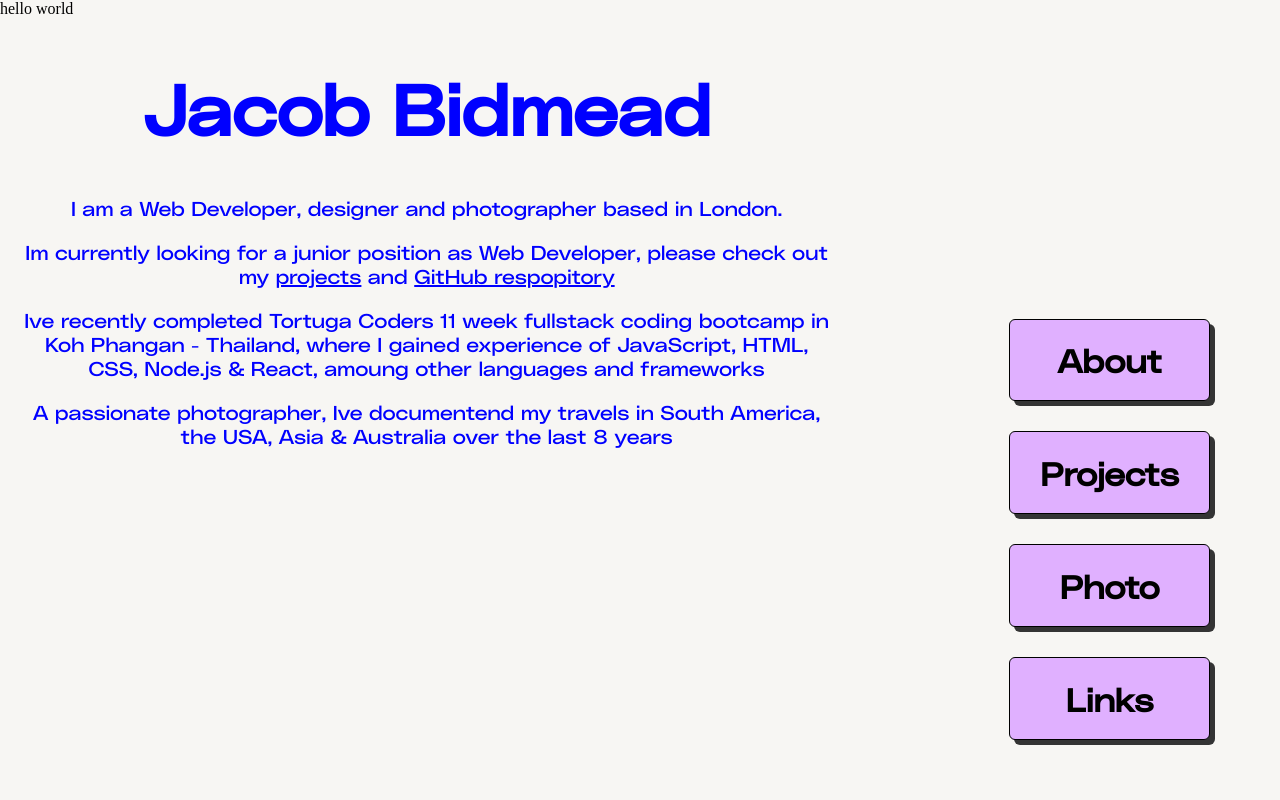
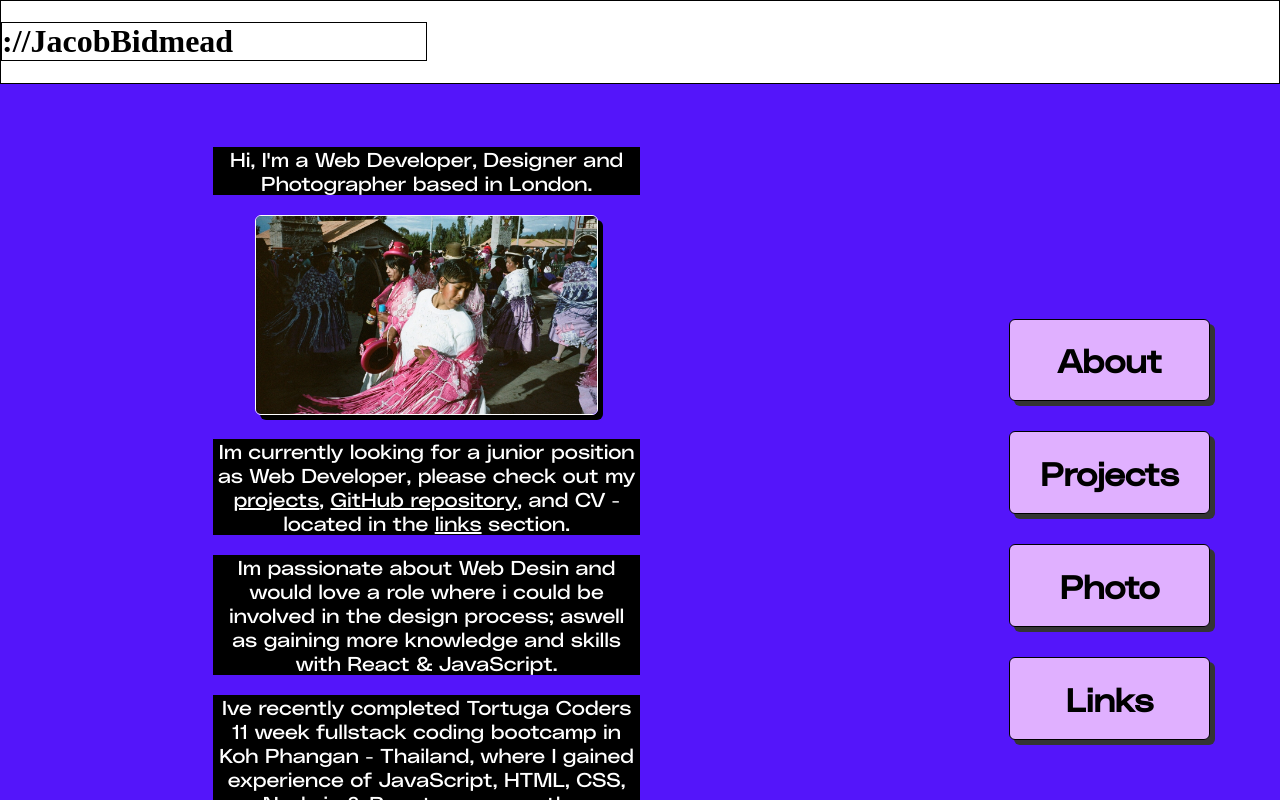
Before and after one commit to Jacobbidmead/portfolio-react, a React (Create React App) app: page / in a window 1280 px wide. Both pictures are taken after a click on the element "About". Shown: the top 800 px of the page. Built offline with nearby package versions, Linux system fonts and the light colour scheme.

Commit message:
added content and styling to about section

```diff
--- a/src/App.css
+++ b/src/App.css
@@ -6,19 +6,26 @@
 body {
   margin: 0;
   padding: 0;
+	height: 100vh;
 }
 
 .background {
   height: 100vh;
-	background-color: rgb(247, 246, 243);
+	background-color: #5415fa;
 }
 
 .top-bar {
-	background-color: rgb(247, 246, 243);
+	background-color: ;
+	display: grid;
+	grid-template-columns: 1fr 2fr;
+	border: 1px black solid;
+
+
 }
 
 .main-display {
-  margin: 20px;
+
+
 }
 
 .main-layout {
@@ -39,6 +46,8 @@ body {
     -webkit-line-clamp: 7;
     display: -webkit-box;
     -webkit-box-orient: vertical;
+		padding: 10px;
+
 }
 
 .disk {
@@ -67,7 +76,7 @@ body {
   color: rgba(224, 176, 255);
   font-family: PolySans;
 	border: 1px black solid;
-	box-shadow: 5px 5px 0 0 rgba(167, 252, 0);
+	box-shadow: 5px 5px 0 0 white;
 	border-radius: 6px;
 	text-align: center;
 	background-color: black;
@@ -104,7 +113,7 @@ body {
   margin-right: 70px;
   background-color: black;
   border: 1px black solid;
-	box-shadow: 5px 5px 0 0 rgba(167, 252, 0);
+	box-shadow: 5px 5px 0 0 white;
 	border-radius: 6px;
 }
 
--- a/src/App.js
+++ b/src/App.js
@@ -44,11 +44,11 @@ class App extends React.Component {
 	render() {
 		return (
 <>
-			<div className="top-bar">hello world</div>
+			<div className="top-bar"><h1 className="top-bar">://JacobBidmead</h1></div>
 			<div className="background main-layout">
 
 
-		<div>
+		<div className="main-display">
       {this.state.showHome  && <div className="main-display"><Home /></div>}
 
       {this.state.showLinks && <Links/>}
--- a/src/components/About.js
+++ b/src/components/About.js
@@ -6,18 +6,34 @@ class About extends React.Component {
 		return (
 			<div className="about-container">
 			  <div>
-         <h1 className="name">
-          Jacob Bidmead
-			   </h1>
-					 <p>I am a Web Developer, designer and photographer based in London.</p>
-					 <p>Im currently looking for a junior position as Web Developer, please check out my <span className="underline">projects</span> and <span className="underline">GitHub respopitory</span></p>
+					 <div className="about-text-bg">
+							 <p>Hi, I'm a Web Developer, Designer and Photographer based in London.</p>
+					 </div>
+					 <div>
+					  <img src="images/dancer.png" className="about-image"/>
+					 </div>
+					 <div className="about-text-bg">
+							 <p>Im currently looking for a junior position as Web Developer,  please check out my <span className="underline">projects</span>, <span className="underline">GitHub repository</span>, and CV - located in the <span className="underline">links</span> section.</p>
+						</div>
+						<div className="about-text-bg">
+							<p>
+							Im passionate about Web Desin and would love a role where i could be involved in the design process; aswell as gaining more knowledge and skills with React & JavaScript.
+              </p>
+						</div>
+						<div className="about-text-bg">
 				       <p>Ive recently completed Tortuga Coders 11 week fullstack coding bootcamp in Koh Phangan - Thailand, where I gained experience of JavaScript, HTML, CSS, Node.js & React, amoung other languages and frameworks </p>
+						</div>
+						<div className="about-text-bg">
 							 <p>
 							 A passionate photographer, Ive documentend my travels in South America, the USA, Asia & Australia over the last 8 years
 							 </p>
+						</div>
+						<div>
 							 <p>
 
+
 							 </p>
+					</div>
         </div>
 			</div>
 		)
--- a/src/styles/About.css
+++ b/src/styles/About.css
@@ -1,10 +1,15 @@
+body {
+  background: 100vh;
+}
+
 .about-container {
 	margin: auto;
-  width: 100%;
-	padding-top: ;
-	color: rgba(0, 0, 255);
+  width: 50%;
+	color: white;
 	text-align: center;
 	-webkit-animation: fadein 1.5s;
+	padding-top: 5%;
+
 }
 
 .name {
@@ -21,3 +26,17 @@ p {
 .underline {
 	text-decoration: underline;
 }
+
+.about-image {
+	object-fit: cover;
+	width: 80%;
+	border: 1px white solid;
+	box-shadow: 5px 5px 0 0 black;
+	border-radius: 6px;
+
+}
+
+.about-text-bg {
+	background-color: black;
+	color: white;
+}
--- a/src/styles/Links.css
+++ b/src/styles/Links.css
@@ -21,7 +21,7 @@
 	font-family: PolySans;
 	background-color: black;
 	border: 1px black solid;
-  box-shadow: 5px 5px 0 0 rgba(167, 252, 0);
+  box-shadow: 5px 5px 0 0 white;
 	border-radius: 6px;
 	-webkit-animation: fadein 1.5s;
 	background-color: black;
```
Lines whose indentation alone changed are shown as unchanged.
